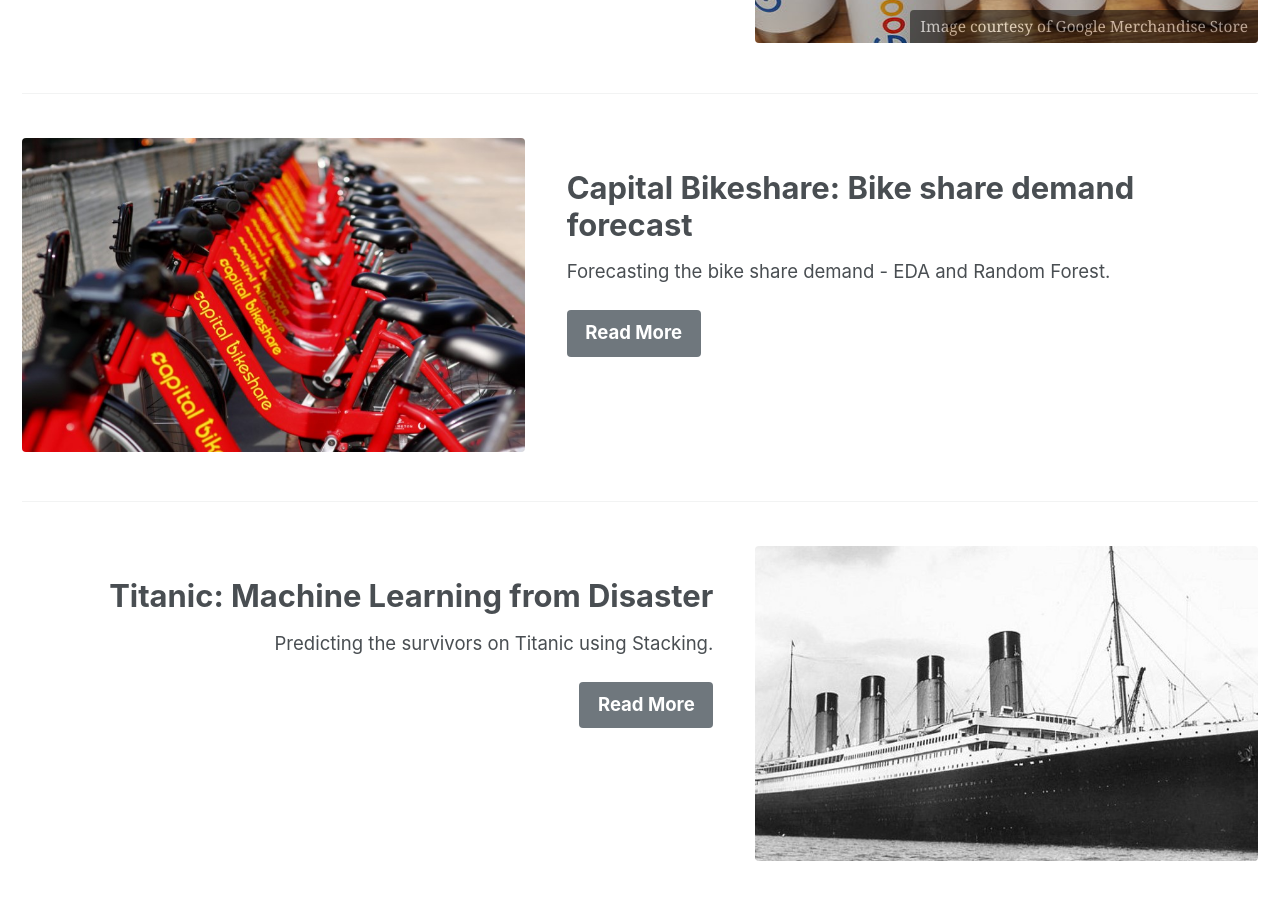
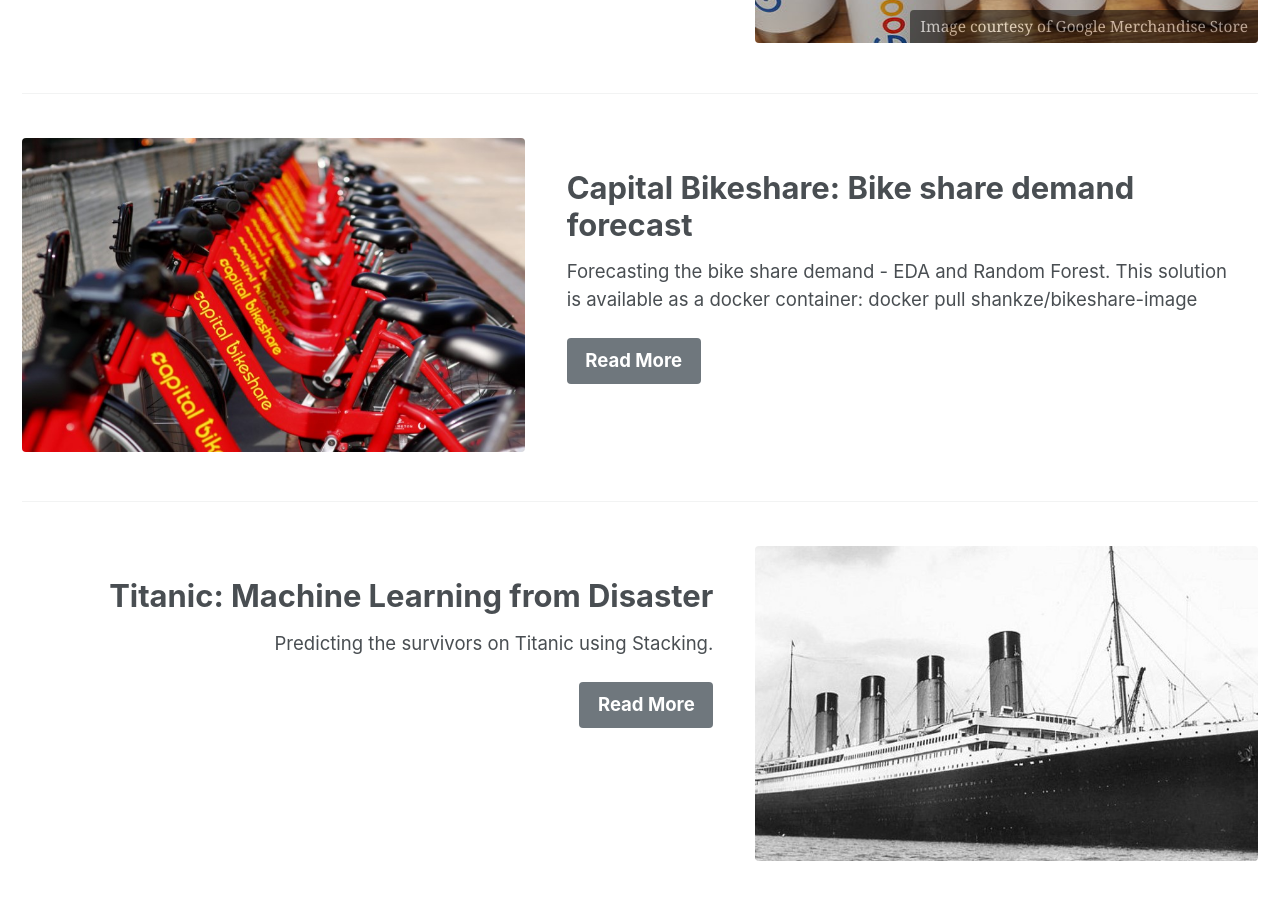
Before and after one commit to shankze/shankze.github.io, a Jekyll site: the page built from _pages/portfolio.md, in a window 1280 px wide and 900 px high, scrolled down 1142 px. Built offline with Jekyll 4.4.1, drawn with Linux system fonts in a browser that asks for light colours; cached includes are drawn as plain includes; nearby versions of some CDN libraries.

Commit message:
updated bikeshare docker info

```diff
--- a/_pages/portfolio.md
+++ b/_pages/portfolio.md
@@ -40,7 +40,8 @@
   - image_path: /images/capitalbikeshare.jpg
     alt: "placeholder image 2"
     title: "Capital Bikeshare: Bike share demand forecast"
-    excerpt: 'Forecasting the bike share demand - EDA and Random Forest.'
+    excerpt: 'Forecasting the bike share demand - EDA and Random Forest.
+This solution is available as a docker container: docker pull shankze/bikeshare-image'
     url: "https://github.com/shankze/Bike-Sharing-Demand/blob/master/Capital%20Bike%20Share.ipynb"
     btn_label: "Read More"
     btn_class: "btn--primary"
```
